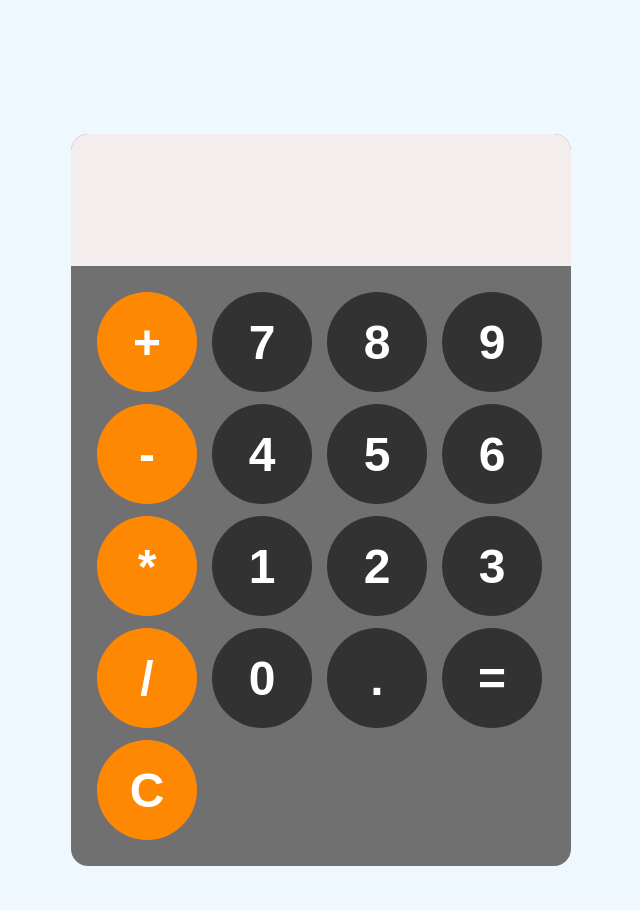
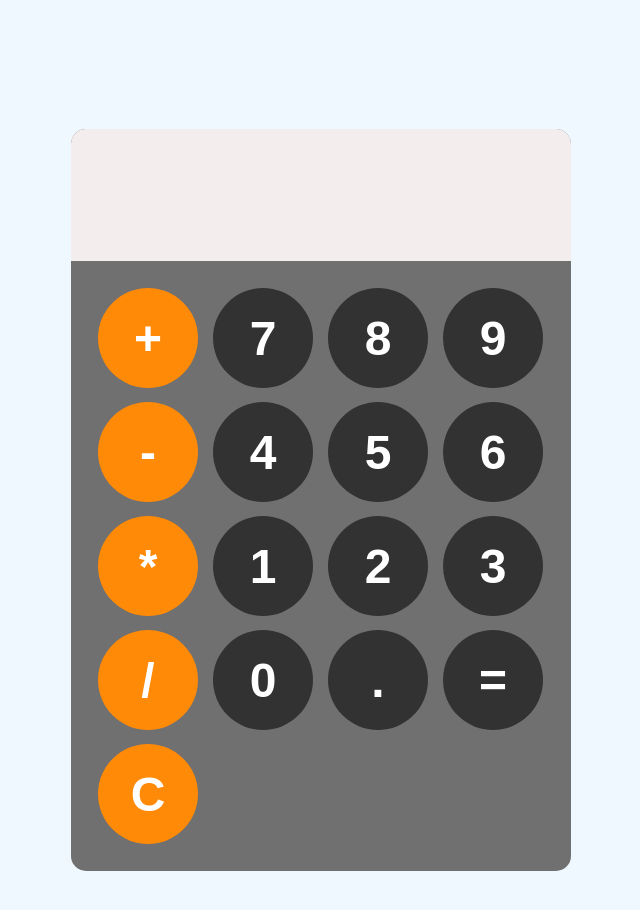
Before and after one commit to Cedric-Raichand/Calculator, a plain HTML site: page index.html in a window 1280 px wide. Shown: the whole page, without its empty margins (319-959 px from the left). Drawn offline with Linux system fonts and the light colour scheme.

Commit message:
Update style.css

```diff
--- a/style.css
+++ b/style.css
@@ -12,7 +12,7 @@ body{
 #calculator{
   font-family: Arial, Helvetica, sans-serif;
   background-color: rgb(112, 112, 112);
-  border-radius: 17px;
+  border-radius: 15px;
   max-width: 500px;
   overflow: hidden;
 }
@@ -30,8 +30,8 @@ body{
 #keys{
   display: grid;
   grid-template-columns: repeat(4, 1fr);
-  gap: 12px;
-  padding: 26px;
+  gap: 14px;
+  padding: 27px;
 }
 
 button{
@@ -39,7 +39,7 @@ button{
   height: 100px;
   border: none;
   background-color: rgb(50, 50, 50);
-  border-radius: 52px;
+  border-radius: 50px;
   color: white;
   font-size: 3rem;
   font-weight: bold;
@@ -51,18 +51,18 @@ button:hover{
 }
 
 button:active{
-  background-color: rgb(140, 138, 139);
+  background-color: rgb(145, 140, 142);
 }
 
 .operator-btn{
-  background-color: rgb(255, 136, 3);
+  background-color: rgb(260, 138, 7);
 }
 
 .operator-btn:hover{
-  background-color: rgb(255, 180, 96);
+  background-color: rgb(260, 184, 98);
 }
 
 .operator-btn:active{
-  background-color: rgb(250, 195, 135);
+  background-color: rgb(255, 200, 140);
 
 }
```
